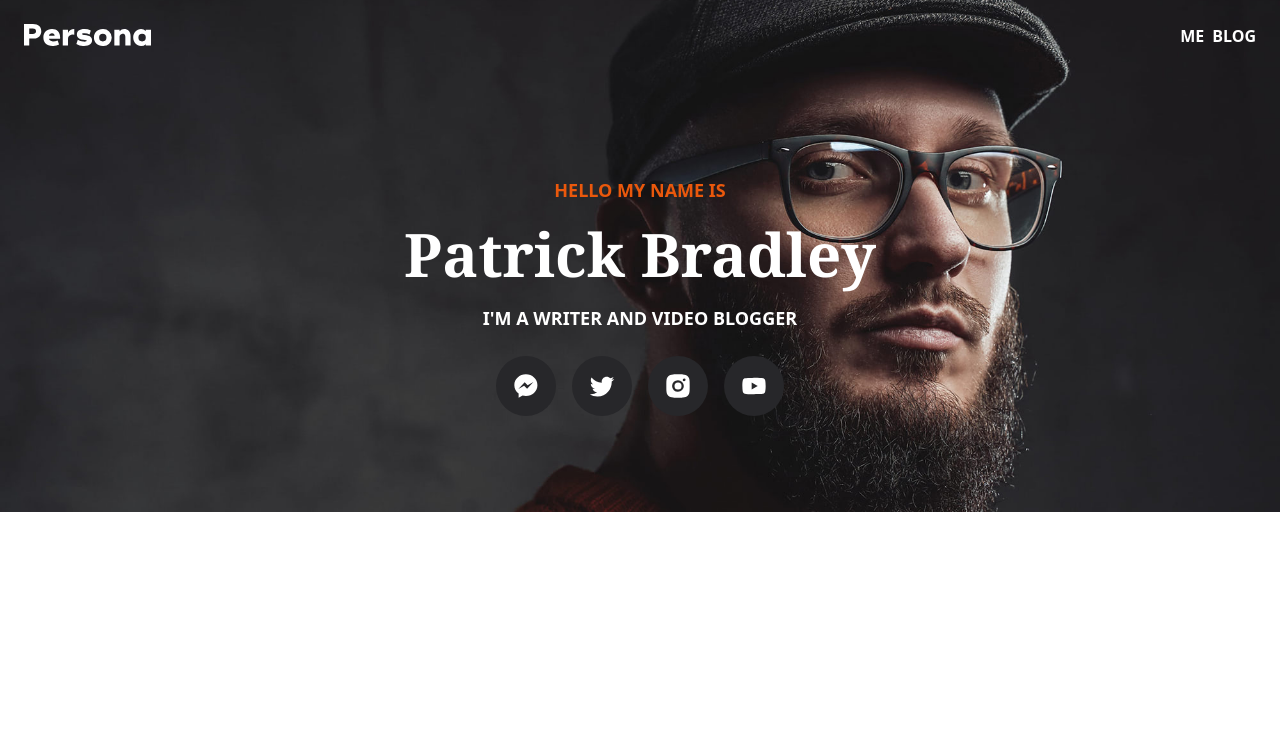
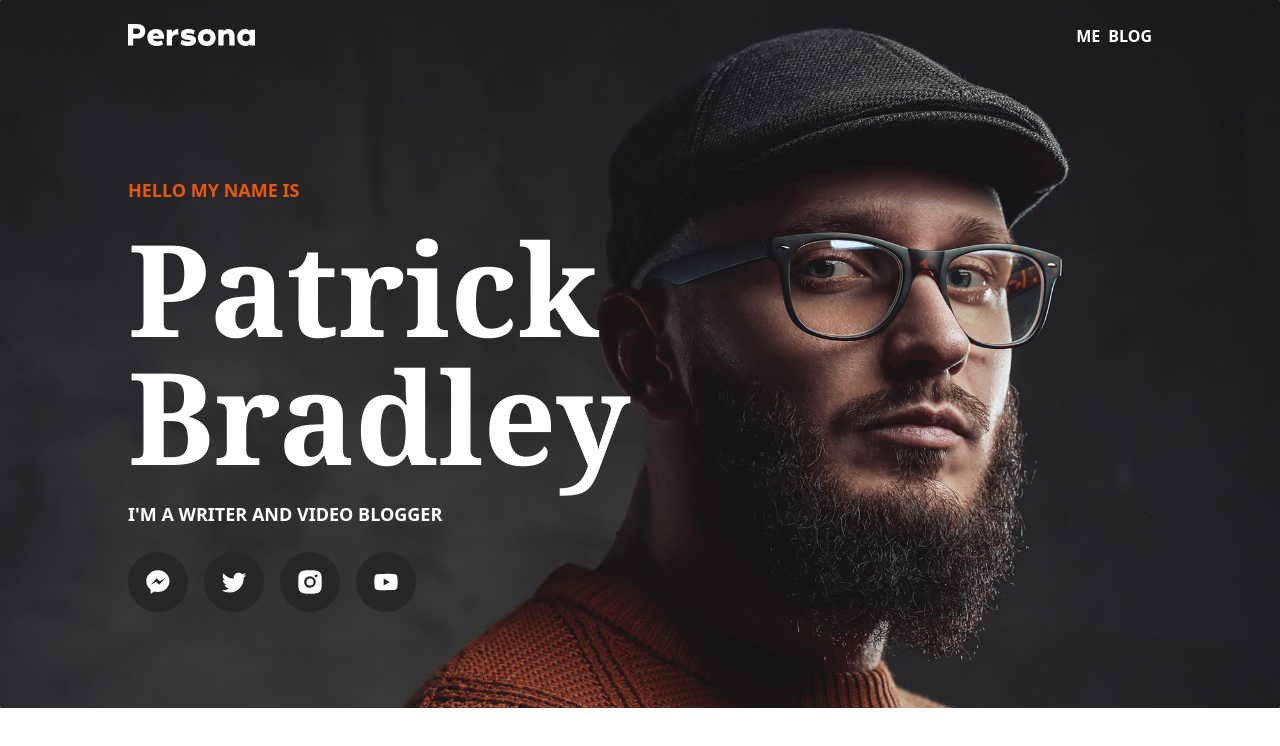
Before and after one commit to rahatulahsan/portfolio-website-with-tailwind, a website: page index.html in a window 1280 px wide. Drawn offline with Linux system fonts and the light colour scheme.

Commit message:
Hero Section Responsive Done

```diff
--- a/index.html
+++ b/index.html
@@ -9,7 +9,8 @@
 </head>
 <body>
   <!--Hero Section-->
-  <div style="background-image: url('/assets/images/bg.jpg');" class="flex flex-col pt-6 px-6 pb-24 bg-center bg-cover">
+  <div style="background-image: url('/assets/images/bg.jpg');" class="flex flex-col pt-6 px-6 pb-24 bg-center bg-cover
+  md:px-10 md:bg-left xl:px-32">
 
     <!--Header-->
     <div class="flex flex-row justify-between">
@@ -21,7 +22,7 @@
       <div>
         <ul class="text-white font-semibold uppercase flex flex-row gap-2">
             <a href="/index.html" class="hover:text-orange-600">Me</a>
-            <a href="#" class="hover:text-orange-600">Blog</a>
+            <a href="/blog.html" class="hover:text-orange-600">Blog</a>
         </ul>
       </div>
 
@@ -29,12 +30,12 @@
     <!--Header End-->
 
       <!--Hero Content-->
-      <div class="flex flex-col gap-6 items-center mt-32">
+      <div class="flex flex-col gap-6 items-center mt-32 md:items-start">
         <!--Hero Text-->
         <div class="flex flex-col gap-5">
-          <p class="font-sans text-orange-600 uppercase font-bold text-lg text-center">Hello My Name is</p>
-          <h1 class="font-serif text-white font-bold text-6xl capitalize text-center">Patrick Bradley</h1>
-          <p class="font-sans text-white uppercase text-lg font-bold text-center">I'M A WRITER AND VIDEO BLOGGER</p>
+          <p class="font-sans text-orange-600 uppercase font-bold text-lg text-center md:text-start">Hello My Name is</p>
+          <h1 class="font-serif text-white font-bold text-6xl capitalize text-center md:text-start md:text-7xl lg:text-9xl xl:w-1/2">Patrick Bradley</h1>
+          <p class="font-sans text-white uppercase text-lg font-bold text-center md:text-start">I'M A WRITER AND VIDEO BLOGGER</p>
         </div>
         <!--Hero Socials-->
         <div class="flex flex-row gap-4">
@@ -49,7 +50,7 @@
 
 
   </div>
-  <!--Hero Section ENd-->
+  <!--Hero Section End-->
 
 </body>
 </html>
```
Also changed, not shown: dist/output.css.
